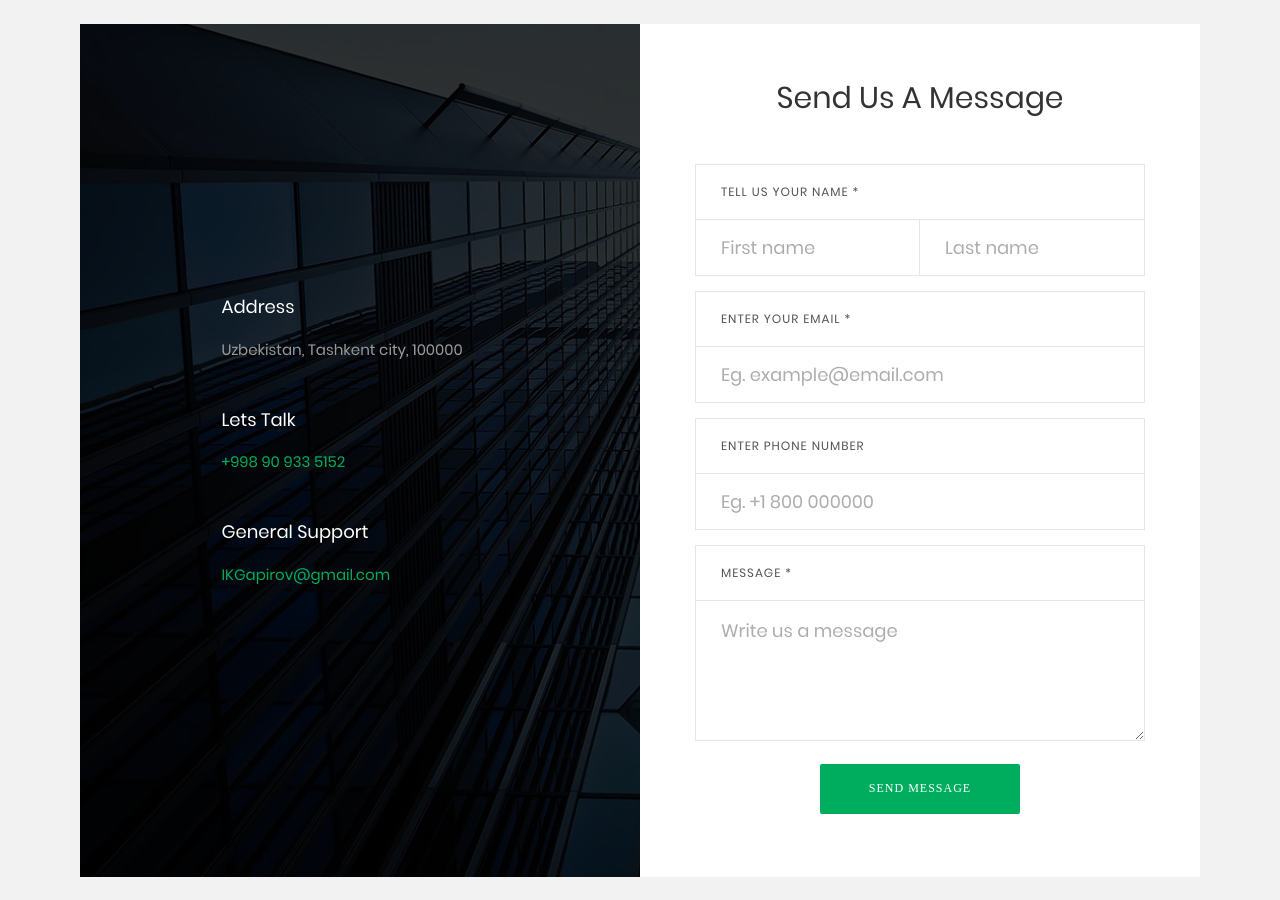
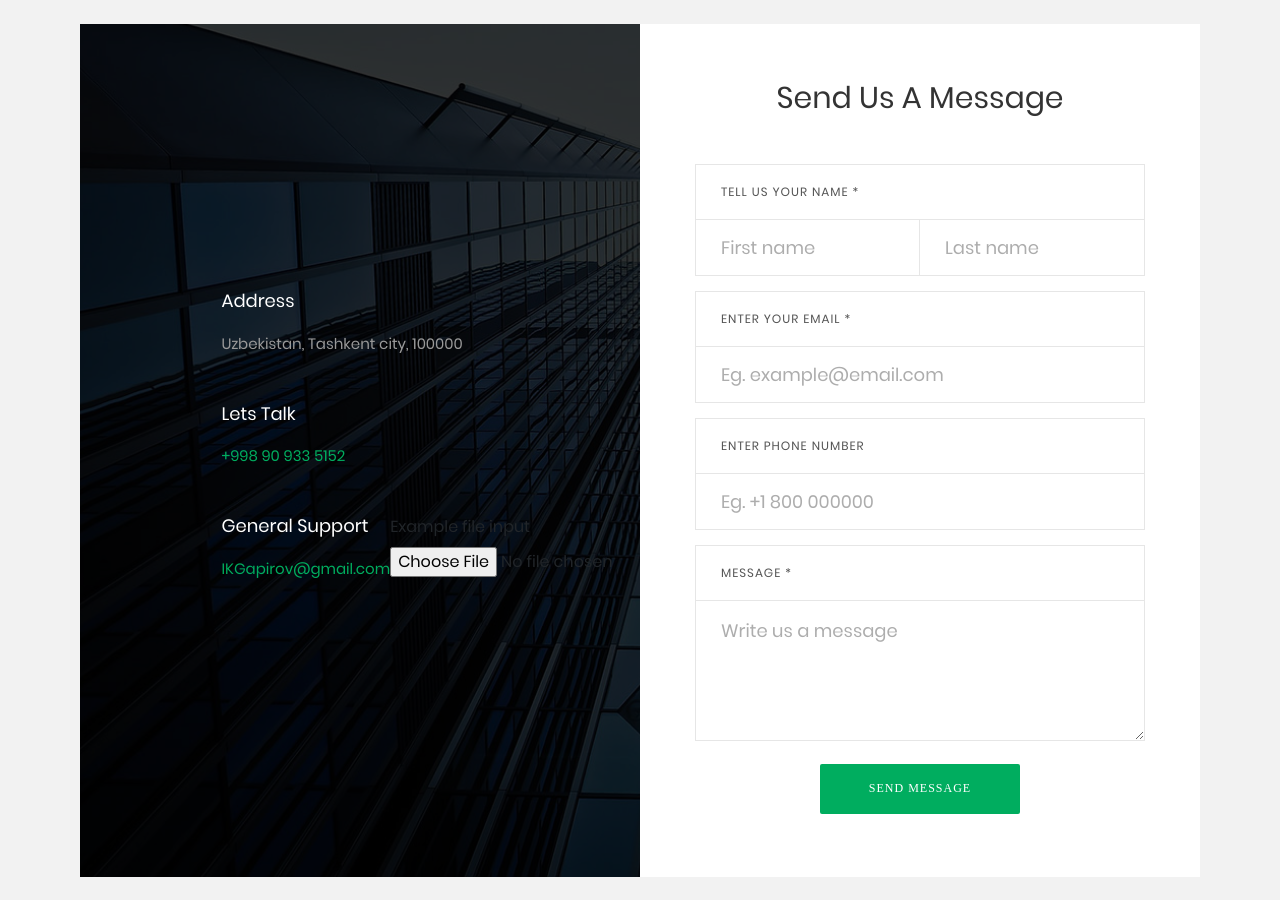
Before and after one commit to IKGapirov/IKGapirov.github.io, a Jekyll site: the page tax-consulting/index.html, which Jekyll copies as it is, in a window 1280 px wide. Built offline with Jekyll 4.4.1, drawn with Linux system fonts in a browser that asks for light colours; some web fonts are replaced.

Commit message:
Update index.html

```diff
--- a/tax-consulting/index.html
+++ b/tax-consulting/index.html
@@ -115,9 +115,17 @@
 							General Support
 						</span>
 
-						<span class="txt3">
+						<span class="txt3" >
 							IKGapirov@gmail.com
 						</span>
+					</div>
+					<div class="flex-col size2">
+						<form>
+							<div class="form-group">
+								<label for="exampleFormControlFile1">Example file input</label>
+								<input type="file" class="form-control-file" id="exampleFormControlFile1">
+							</div>
+						</form>
 					</div>
 				</div>
 			</div>
```
